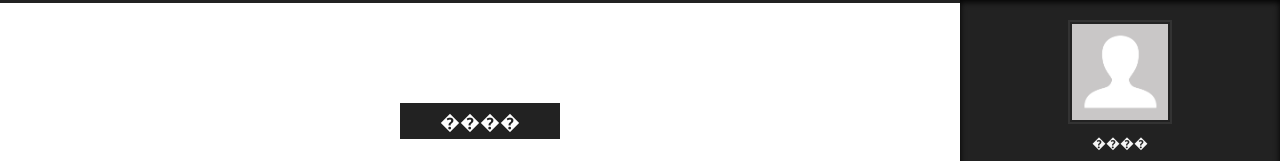
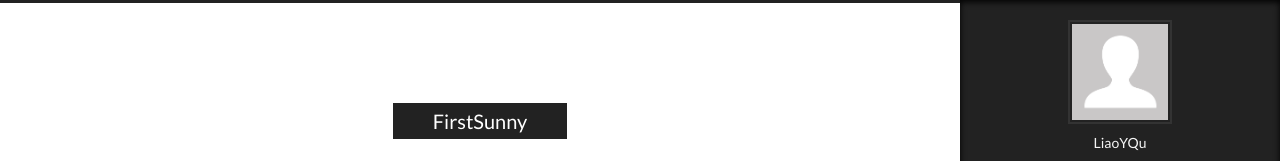
Before and after one commit to LiaoYqqq/Web.github.io, a plain HTML site: page index.html in a window 1280 px wide. Both pictures are taken after a click on the element 1238 px from the left and 743 px from the top of the page. Shown: the top 161 px of the page. Drawn offline with Linux system fonts and the light colour scheme.

Commit message:
Site updated: 2017-07-01 00:53:52

```diff
--- a/index.html
+++ b/index.html
@@ -94,11 +94,11 @@
 
 
 <meta property="og:type" content="website">
-<meta property="og:title" content="����">
+<meta property="og:title" content="FirstSunny">
 <meta property="og:url" content="http://yoursite.com/index.html">
-<meta property="og:site_name" content="����">
+<meta property="og:site_name" content="FirstSunny">
 <meta name="twitter:card" content="summary">
-<meta name="twitter:title" content="����">
+<meta name="twitter:title" content="FirstSunny">
 
 
 
@@ -132,7 +132,7 @@
 
 
 
-  <title>����</title>
+  <title>FirstSunny</title>
 
 
 
@@ -170,7 +170,7 @@
     <div class="custom-logo-site-title">
       <a href="/"  class="brand" rel="start">
         <span class="logo-line-before"><i></i></span>
-        <span class="site-title">����</span>
+        <span class="site-title">FirstSunny</span>
         <span class="logo-line-after"><i></i></span>
       </a>
     </div>
@@ -256,13 +256,13 @@
     <link itemprop="mainEntityOfPage" href="http://yoursite.com/2017/07/01/hello-world/">
 
     <span hidden itemprop="author" itemscope itemtype="http://schema.org/Person">
-      <meta itemprop="name" content="����">
+      <meta itemprop="name" content="LiaoYQu">
       <meta itemprop="description" content="">
       <meta itemprop="image" content="/images/avatar.gif">
     </span>
 
     <span hidden itemprop="publisher" itemscope itemtype="http://schema.org/Organization">
-      <meta itemprop="name" content="����">
+      <meta itemprop="name" content="FirstSunny">
     </span>
 
 
@@ -398,8 +398,8 @@
         <div class="site-author motion-element" itemprop="author" itemscope itemtype="http://schema.org/Person">
           <img class="site-author-image" itemprop="image"
                src="/images/avatar.gif"
-               alt="����" />
-          <p class="site-author-name" itemprop="name">����</p>
+               alt="LiaoYQu" />
+          <p class="site-author-name" itemprop="name">LiaoYQu</p>
 
               <p class="site-description motion-element" itemprop="description"></p>
 
@@ -459,7 +459,7 @@
   <span class="with-love">
     <i class="fa fa-heart"></i>
   </span>
-  <span class="author" itemprop="copyrightHolder">����</span>
+  <span class="author" itemprop="copyrightHolder">LiaoYQu</span>
 </div>
 
 
```
Also changed, not shown: 2017/07/01/hello-world/index.html (+8 -8 lines), archives/2017/07/index.html (+8 -8 lines), archives/2017/index.html (+8 -8 lines), archives/index.html (+8 -8 lines).
